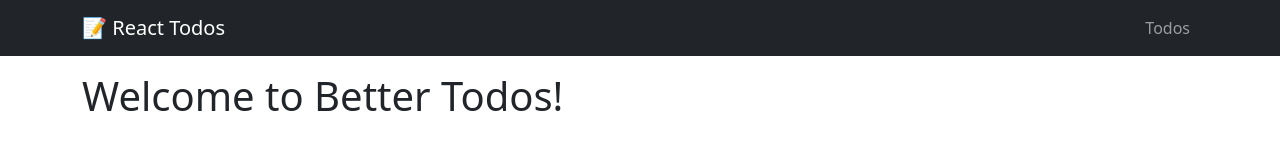
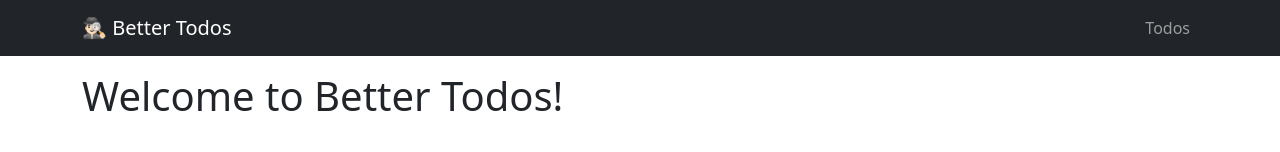
Before and after one commit to drblue/kktys23d1, a React (Vite) app in the folder 09-better-todos/: page / in a window 1280 px wide. Shown: the top 152 px of the page. Built offline with nearby package versions, Linux system fonts and the light colour scheme; no server answers.

Commit message:
Renamed app.

```diff
--- a/09-better-todos/index.html
+++ b/09-better-todos/index.html
@@ -4,7 +4,7 @@
 	<meta charset="UTF-8" />
 	<link rel="icon" type="image/svg+xml" href="/vite.svg" />
 	<meta name="viewport" content="width=device-width, initial-scale=1.0" />
-	<title>06-react-todos</title>
+	<title>09-better-todos</title>
 </head>
 <body>
 	<div id="root"></div>
--- a/09-better-todos/src/components/Navigation.tsx
+++ b/09-better-todos/src/components/Navigation.tsx
@@ -7,7 +7,7 @@ const Navigation = () => {
 	return (
 		<Navbar bg="dark" variant="dark" expand="md">
 			<Container>
-				<Navbar.Brand as={Link} to="/">📝 React Todos</Navbar.Brand>
+				<Navbar.Brand as={Link} to="/">🕵🏻‍♂️ Better Todos</Navbar.Brand>
 
 				<Navbar.Toggle aria-controls="basic-navbar-nav" />
 				<Navbar.Collapse id="basic-navbar-nav">
```
